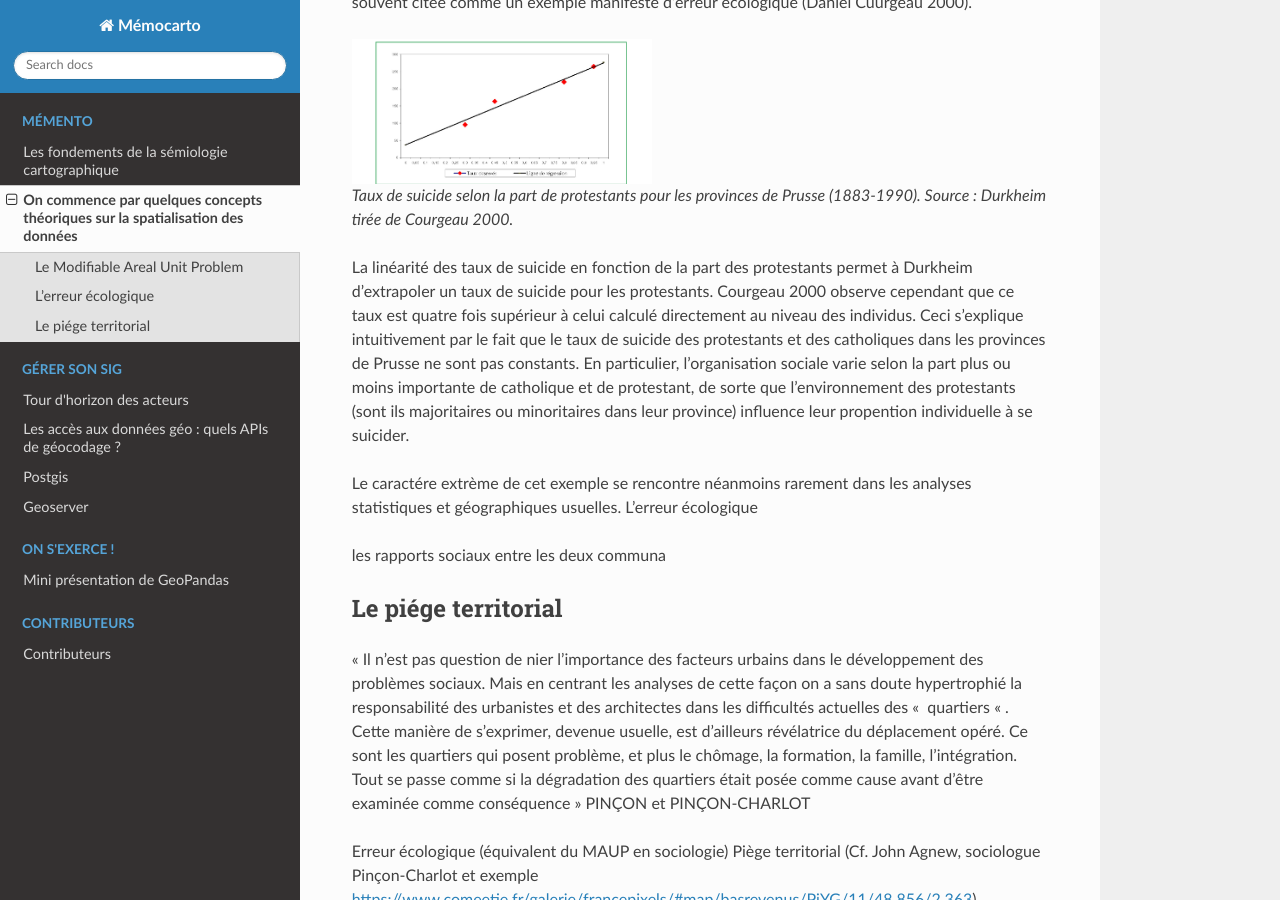
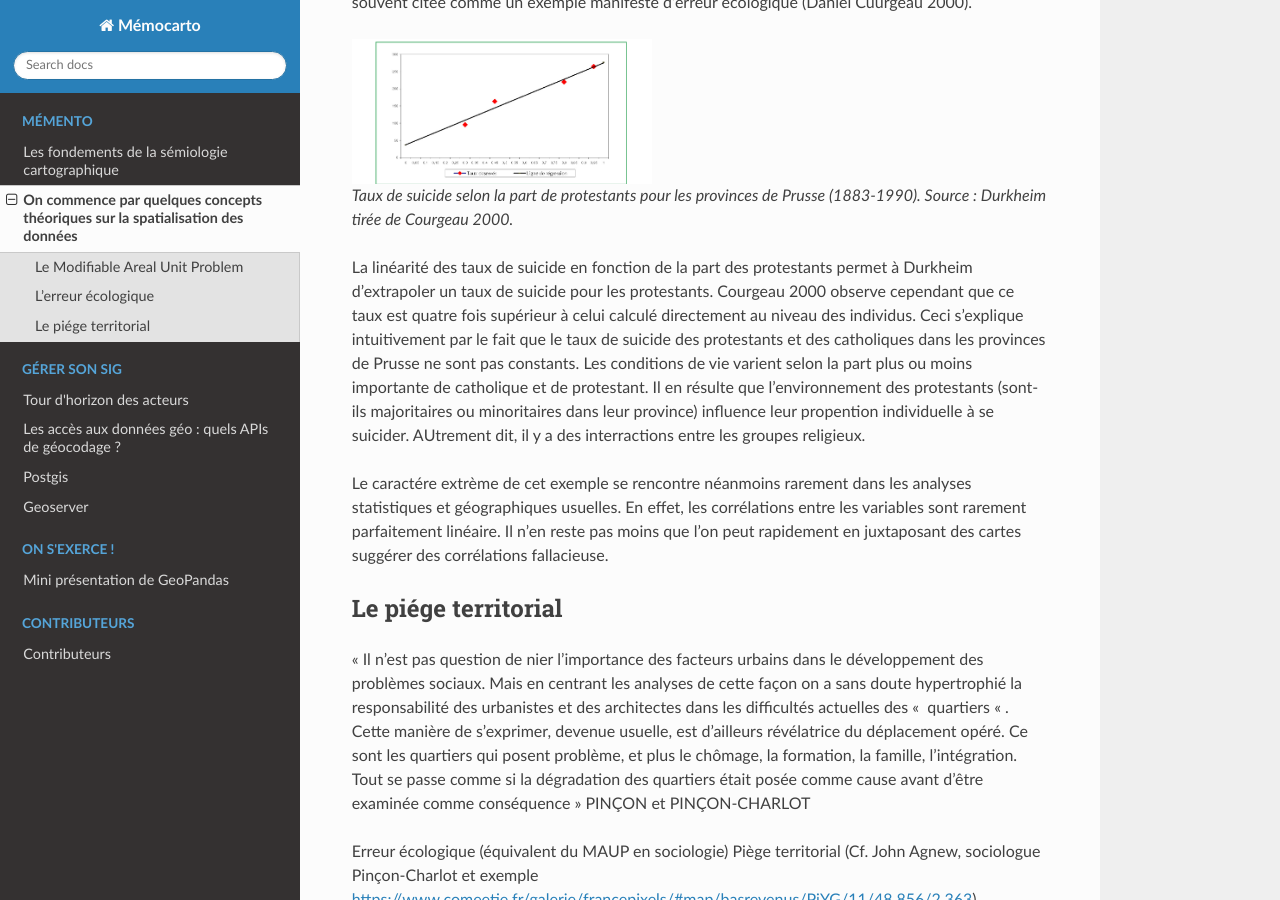
Before and after one commit to JulieDjidji/memocarto, a Sphinx documentation site: the page built from doc/source/concepts.rst, in a window 1280 px wide and 900 px high, scrolled down 2554 px. Built offline with Sphinx 7.4.7 and the Read the Docs theme 2.0.0, drawn with Linux system fonts in a browser that asks for light colours; pages that are not in the unit, such as notebooks, are missing from menus.

Commit message:
Update concepts.rst

```diff
--- a/doc/source/concepts.rst
+++ b/doc/source/concepts.rst
@@ -41,11 +41,10 @@ Dans son article liminaire sur le MAUP, openshaw relie celui-ci à l'erreur éco
 
    Taux de suicide selon la part de protestants pour les provinces de Prusse (1883-1990). Source : Durkheim tirée de Courgeau 2000.
 
-La linéarité des taux de suicide en fonction de la part des protestants permet à Durkheim d'extrapoler un taux de suicide pour les protestants. Courgeau 2000 observe cependant que ce taux est quatre fois supérieur à celui calculé directement au niveau des individus. Ceci s'explique intuitivement par le fait que le taux de suicide des protestants et des catholiques dans les provinces de Prusse ne sont pas constants. En particulier, l'organisation sociale varie selon la part plus ou moins importante de catholique et de protestant, de sorte que l'environnement des protestants (sont ils majoritaires ou minoritaires dans leur province) influence leur propention individuelle à se suicider.
+La linéarité des taux de suicide en fonction de la part des protestants permet à Durkheim d'extrapoler un taux de suicide pour les protestants. Courgeau 2000 observe cependant que ce taux est quatre fois supérieur à celui calculé directement au niveau des individus. Ceci s'explique intuitivement par le fait que le taux de suicide des protestants et des catholiques dans les provinces de Prusse ne sont pas constants. Les conditions de vie varient selon la part plus ou moins importante de catholique et de protestant. Il en résulte que l'environnement des protestants (sont-ils majoritaires ou minoritaires dans leur province) influence leur propention individuelle à se suicider. AUtrement dit, il y a des interractions entre les groupes religieux.
 
-Le caractére extrème de cet exemple se rencontre néanmoins rarement dans les analyses statistiques et géographiques usuelles. L'erreur écologique
+Le caractére extrème de cet exemple se rencontre néanmoins rarement dans les analyses statistiques et géographiques usuelles. En effet, les corrélations entre les variables sont rarement parfaitement linéaire. Il n'en reste pas moins que l'on peut rapidement en juxtaposant des cartes suggérer des corrélations fallacieuse.
 
-les rapports sociaux entre les deux communa
 
 
 
```
